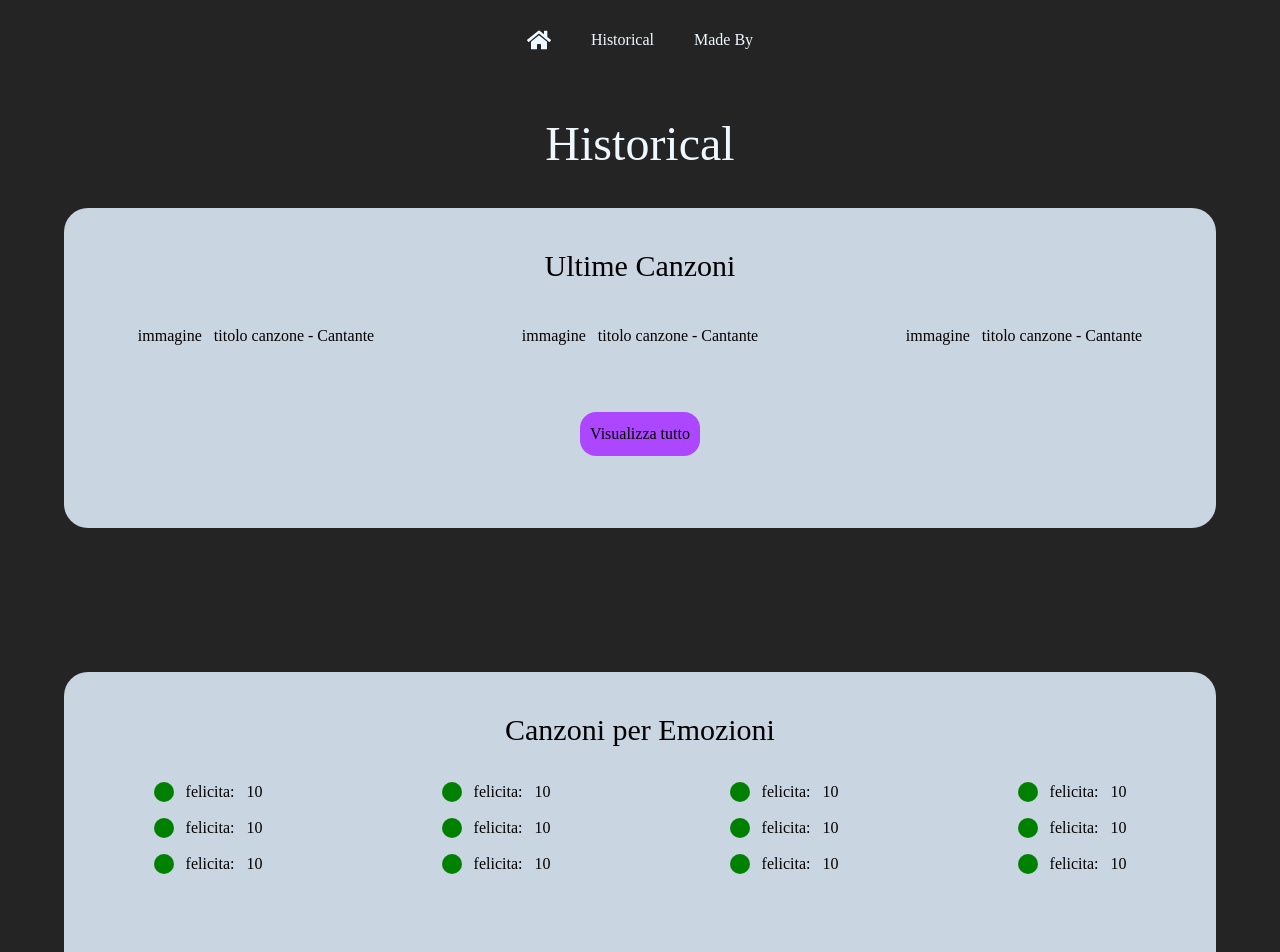
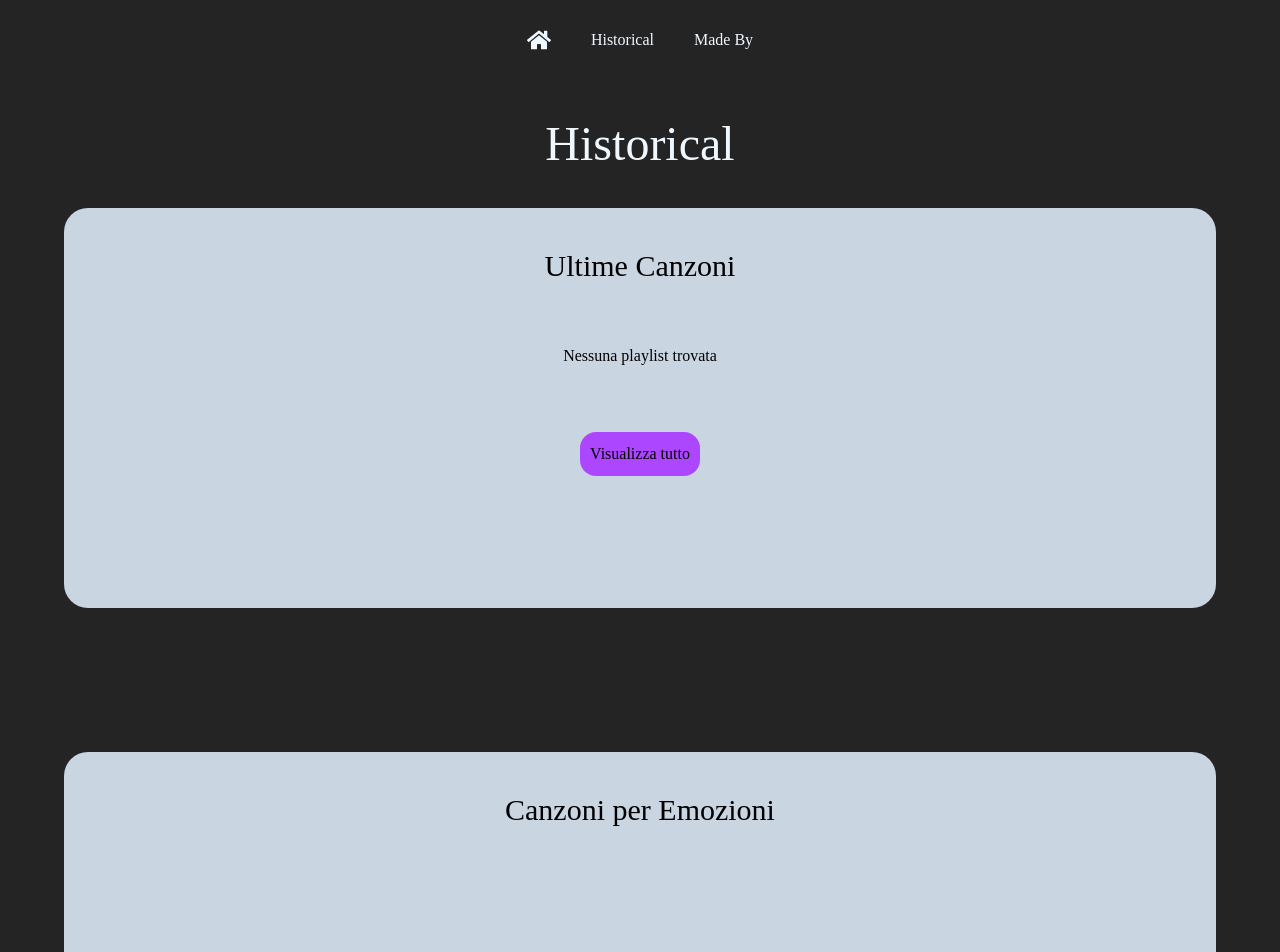
Before and after one commit to Gioma10/Mood-song, a React (Vite) app: page /historical in a window 1280 px wide. Shown: the top 952 px of the page. Built offline with nearby package versions, Linux system fonts and the light colour scheme; a web font is replaced by a local one.

Commit message:
first Historical update

```diff
--- a/src/pages/GenerateResult.tsx
+++ b/src/pages/GenerateResult.tsx
@@ -16,14 +16,14 @@ interface Props {
 const GenerateResult: React.FC<Props> = ({ answer }) => {
     const [songsByEmotion, setSongsByEmotion] = useState<Playlist[]>([]);
     const [loading, setLoading] = useState<boolean>(true);
-
+    const [selectedPlaylists, setSelectedPlaylists] = useState<{ [key: string]: boolean }>({});
 
     // Effetto per caricare le canzoni dal localStorage al primo caricamento della pagina
     useEffect(() => {
             const storedSongs = localStorage.getItem('songsByEmotion');
             if (storedSongs) {
                 setSongsByEmotion(JSON.parse(storedSongs)); // Imposta le canzoni dallo storage
-            setTimeout(()=>setLoading(false), 8000); // Aggiungi un flag di caricamento falso perché sono già disponibili
+                setTimeout(() => setLoading(false), 8000); // Aggiungi un flag di caricamento falso perché sono già disponibili
         }
     }, []);
 
@@ -41,7 +41,7 @@ const GenerateResult: React.FC<Props> = ({ answer }) => {
                 const token = await getSpotifyToken(emotionsForSpotify);
                 if (!token) {
                     console.error("Token Spotify non ottenuto!");
-                    setTimeout(()=>setLoading(false), 8000);
+                    setTimeout(() => setLoading(false), 8000);
                     return;
                 }
 
@@ -51,7 +51,7 @@ const GenerateResult: React.FC<Props> = ({ answer }) => {
 
                 // Utilizziamo il prompt generato per cercare le canzoni
                 const offset = Math.floor(Math.random() * 1000);  // Varia l'offset per "saltare" brani casuali
-                const limit = Math.min(Number(answer.songsQuantity), 100 ); // Limita il numero di canzoni richieste a 50
+                const limit = Math.min(Number(answer.songsQuantity), 100); // Limita il numero di canzoni richieste a 50
 
                 const searchUrl = `https://api.spotify.com/v1/search?q=${encodeURIComponent(searchQuery)}&type=playlist&limit=${limit}&offset=${offset}`;
 
@@ -75,7 +75,7 @@ const GenerateResult: React.FC<Props> = ({ answer }) => {
             } catch (error) {
                 console.error("Errore nel recupero delle canzoni:", error);
             } finally {
-                setTimeout(()=>setLoading(false), 8000);
+                setTimeout(() => setLoading(false), 8000);
             }
         };
 
@@ -84,6 +84,30 @@ const GenerateResult: React.FC<Props> = ({ answer }) => {
             fetchSongs();
         }
     }, [answer, songsByEmotion.length]); // La dipendenza di songsByEmotion.length assicura che non venga eseguito più di una volta
+
+    // Funzione per cambiare lo stato della playlist
+    const handleSelectPlaylist = (playlist: Playlist) => {
+        setSelectedPlaylists(prevState => {
+            const newState = {
+            ...prevState,
+            [playlist.id]: !prevState[playlist.id], // Inverte lo stato di selezione
+            };
+
+            // Se la playlist è selezionata, aggiungila al localStorage
+            if(newState[playlist.id]) {
+                const storedSongs = JSON.parse(localStorage.getItem('songsByEmotion') || '[]');
+                const updateSongs = [...storedSongs, playlist];
+                localStorage.setItem('songByEmotion', JSON.stringify(updateSongs));
+            } else {
+                // Se la playlist è deselezionata, rimuovila dal localStorage
+                const storedSongs = JSON.parse(localStorage.getItem('songByEmotion') || '[]');
+                const updateSongs = storedSongs.filter((song: Playlist) => song.id !== playlist.id);
+                localStorage.setItem('songByEmotion', JSON.stringify(updateSongs));
+            }
+
+            return newState;
+        });
+    };
 
     return (
         <>
@@ -111,6 +135,12 @@ const GenerateResult: React.FC<Props> = ({ answer }) => {
                                                 >
                                                     Apri la playlist su Spotify
                                                 </a>
+                                                <div
+                                                className="text-4xl"
+                                                onClick={() => handleSelectPlaylist(playlist)}>
+
+                                                    {selectedPlaylists[playlist.id] ? "Selezionato" : "+"}
+                                                </div>
                                             </div>
                                             <div className="ml-4">
                                                 <img
--- a/src/pages/Historical.tsx
+++ b/src/pages/Historical.tsx
@@ -1,56 +1,78 @@
-import Button from "../components/Button"
+import { useEffect, useState } from "react";
+import Button from "../components/Button";
 import Emotion from "../components/Emotions";
 
 const Historical = () => {
+    // Definiamo il tipo per una playlist
+    interface Playlist {
+        name: string;
+        images: { url: string }[];
+    }
+
+    // Stato per gestire le playlist
+    const [playlists, setPlaylists] = useState<Playlist[]>([]);
+    console.log(playlists);
+
+    // Recuperiamo i dati dal localStorage all'avvio
+    useEffect(() => {
+        const storedData = localStorage.getItem("songsByEmotion");
+        if (storedData) {
+            try {
+                setPlaylists(JSON.parse(storedData));
+            } catch (error) {
+                console.error("Errore nel parsing dei dati:", error);
+                setPlaylists([]); // Se c'è un errore, usiamo un array vuoto
+            }
+        }
+    }, []);
 
     return (
         <div className="w-full h-[100%] pt-30">
             <h1 className="w-[200px] text-center m-auto text-5xl mb-10">Historical</h1>
-            <div className="w-[90%]  bg-slate-300 h-80 m-auto text-black rounded-3xl mb-36">
+
+            <div className="w-[90%] bg-slate-300 h-100 m-auto text-black rounded-3xl mb-36">
                 <h2 className="text-3xl text-center mt-10 pt-10">Ultime Canzoni</h2>
-                <div className=" flex justify-around items-center mt-10">
-                    <div className=" flex gap-3">
-                        <p>immagine</p>
-                        <p>titolo canzone - Cantante</p>
-                    </div>
-                    <div className=" flex gap-3">
-                        <p>immagine</p>
-                        <p>titolo canzone - Cantante</p>
-                    </div>
-                    <div className=" flex gap-3">
-                        <p>immagine</p>
-                        <p>titolo canzone - Cantante</p>
+                <div className="flex justify-around items-center mt-10">
+                    <div className="flex w-[100%] text-center items-center justify-center">
+                        {playlists.length > 0 ? (
+                            <ul className="flex justify-around w-[100%]">
+                                {playlists.slice(-3).map((playlist, index) => {
+                                    // Controllo per evitare errori se non ci sono immagini
+                                    const imageUrl = playlist.images.length > 0 ? playlist.images[0].url : "URL_IMMAGINE_DEFAULT";
+
+                                    return (
+                                        <li key={index} className="flex flex-col items-center">
+                                            <p>{playlist.name}</p>
+                                            <img
+                                                src={imageUrl}
+                                                alt={playlist.name}
+                                                className="w-24 h-24 object-cover mt-2"
+                                            />
+                                        </li>
+                                    );
+                                })}
+                            </ul>
+                        ) : (
+                            <p className="text-center mt-5">Nessuna playlist trovata</p>
+                        )}
                     </div>
                 </div>
-                <div className=" p-0 mt-10 text-center">
-                    <Button text="Visualizza tutto" path=""></Button>
+
+
+                <div className="p-0 mt-10 text-center">
+                    <Button text="Visualizza tutto" path="" />
                 </div>
             </div>
 
-
-            <div className="w-[90%]  bg-slate-300 h-100 m-auto text-black rounded-3xl mb-56">
+            <div className="w-[90%] bg-slate-300 h-100 m-auto text-black rounded-3xl mb-56">
                 <h2 className="text-3xl text-center mt-10 pt-10">Canzoni per Emozioni</h2>
 
                 <div className="flex flex-wrap mt-8">
-                    <Emotion bgColor="green" name="felicita" timeListen={10}/>
-                    <Emotion bgColor="green" name="felicita" timeListen={10}/>
-                    <Emotion bgColor="green" name="felicita" timeListen={10}/>
-                    <Emotion bgColor="green" name="felicita" timeListen={10}/>
-                    <Emotion bgColor="green" name="felicita" timeListen={10}/>
-                    <Emotion bgColor="green" name="felicita" timeListen={10}/>
-                    <Emotion bgColor="green" name="felicita" timeListen={10}/>
-                    <Emotion bgColor="green" name="felicita" timeListen={10}/>
-                    <Emotion bgColor="green" name="felicita" timeListen={10}/>
-                    <Emotion bgColor="green" name="felicita" timeListen={10}/>
-                    <Emotion bgColor="green" name="felicita" timeListen={10}/>
-                    <Emotion bgColor="green" name="felicita" timeListen={10}/>
+
                 </div>
-
             </div>
-
-
         </div>
-    )
-}
+    );
+};
 
 export default Historical;
```
Lines whose indentation alone changed are shown as unchanged.
